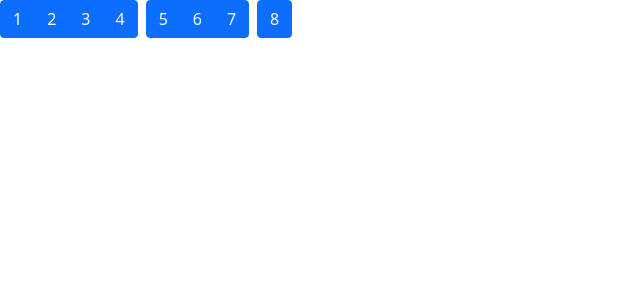
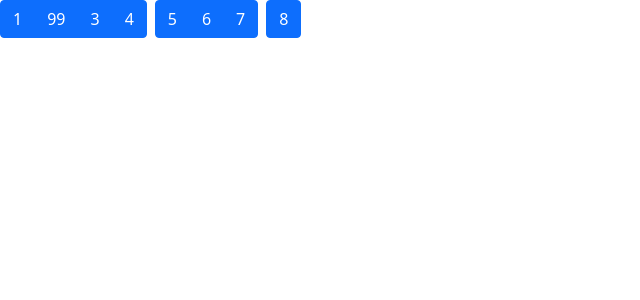
Before and after one commit to johnnylongvo/SE-SuperTicTacToe, a React (Create React App) app: page / in a window 1280 px wide. Shown: the top 300 px of the page, without its empty margins (0-640 px from the left). Built offline with nearby package versions, Linux system fonts and the light colour scheme.

Commit message:
testing build environment

```diff
--- a/src/App.js
+++ b/src/App.js
@@ -15,7 +15,7 @@ function App() {
     <div>
       <ButtonToolbar aria-label="Toolbar with button groups">
         <ButtonGroup className="me-2" aria-label="First group">
-          <Button>1</Button> <Button>2</Button> <Button>3</Button> <Button>4</Button>
+          <Button>1</Button> <Button>99</Button> <Button>3</Button> <Button>4</Button>
         </ButtonGroup>
         <ButtonGroup className="me-2" aria-label="Second group">
           <Button>5</Button> <Button>6</Button> <Button>7</Button>
```
